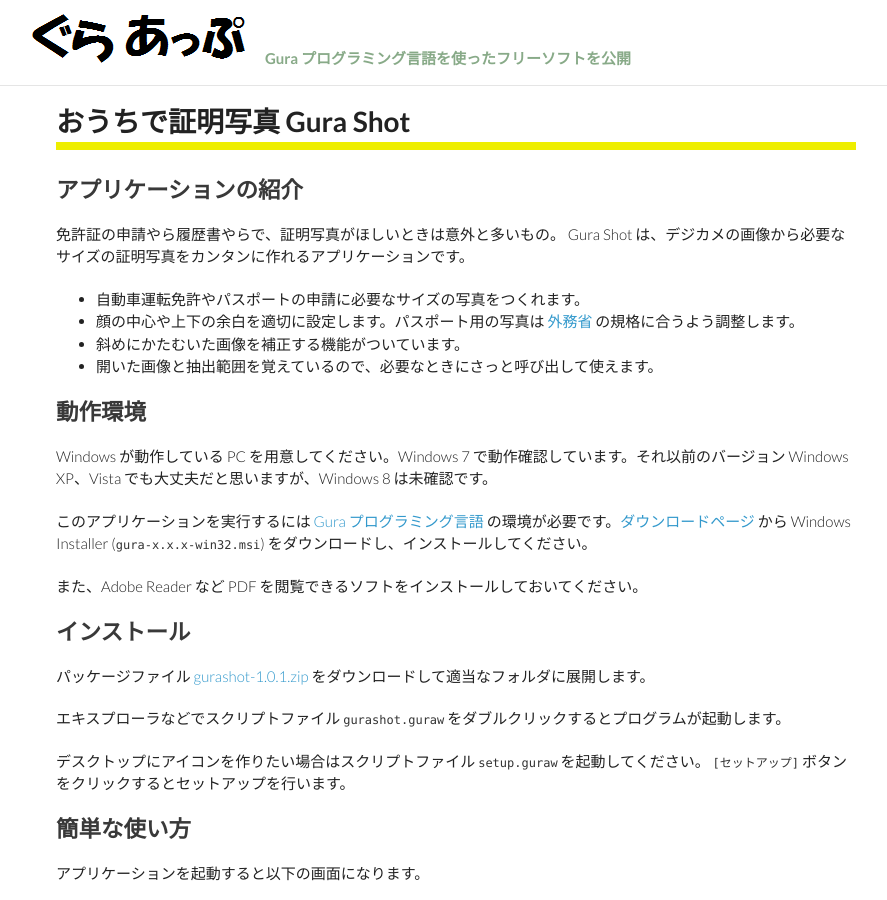
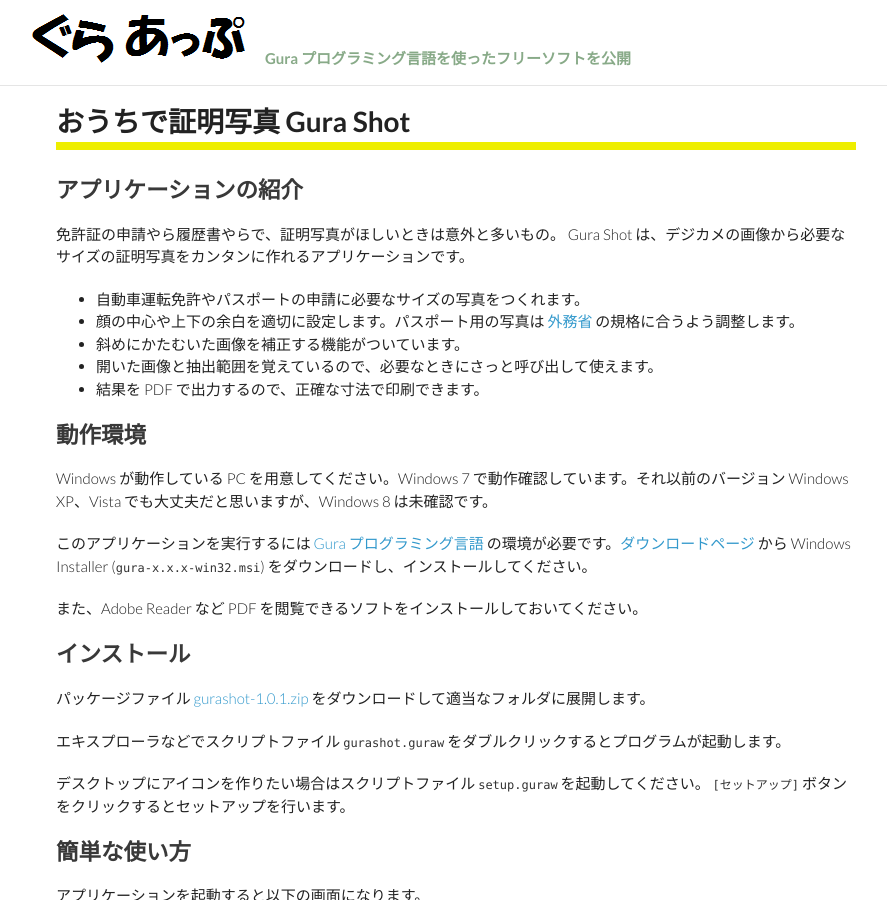
Before and after one commit to gura-app/gura-app.github.io, a Jekyll site: the page built from gurashot/index.md, in a window 1280 px wide and 900 px high. Shown: the whole window, without its empty margins (184-1071 px from the left). Built offline with Jekyll 4.4.1, drawn with Linux system fonts in a browser that asks for light colours; Markdown is read by kramdown in place of the engine named in the settings.

Commit message:
updated document

```diff
--- a/gurashot/index.md
+++ b/gurashot/index.md
@@ -17,6 +17,8 @@
   [外務省](http://www.mofa.go.jp/mofaj/index.html) の規格に合うよう調整します。
 * 斜めにかたむいた画像を補正する機能がついています。
 * 開いた画像と抽出範囲を覚えているので、必要なときにさっと呼び出して使えます。
+* 結果を PDF で出力するので、正確な寸法で印刷できます。
+
 
 ## 動作環境
 
@@ -28,6 +30,7 @@
 
 また、Adobe Reader など PDF を閲覧できるソフトをインストールしておいてください。
 
+
 ## インストール
 
 パッケージファイル [gurashot-{{ app_version }}.zip](https://github.com/gura-app/gurashot/releases/download/v{{ app_version }}/gurashot-{{ app_version }}.zip)
@@ -37,6 +40,7 @@
 
 デスクトップにアイコンを作りたい場合はスクリプトファイル `setup.guraw` を起動してください。
 `[セットアップ]` ボタンをクリックするとセットアップを行います。
+
 
 ## 簡単な使い方
 
@@ -66,7 +70,6 @@
 白丸を動かして顔の中心と頭の上、あごの先をあわせてください。
 
 ![image-tilt-adjust](images/image-tilt-adjust.png)
-
 
 
 ## 画像一覧
```
